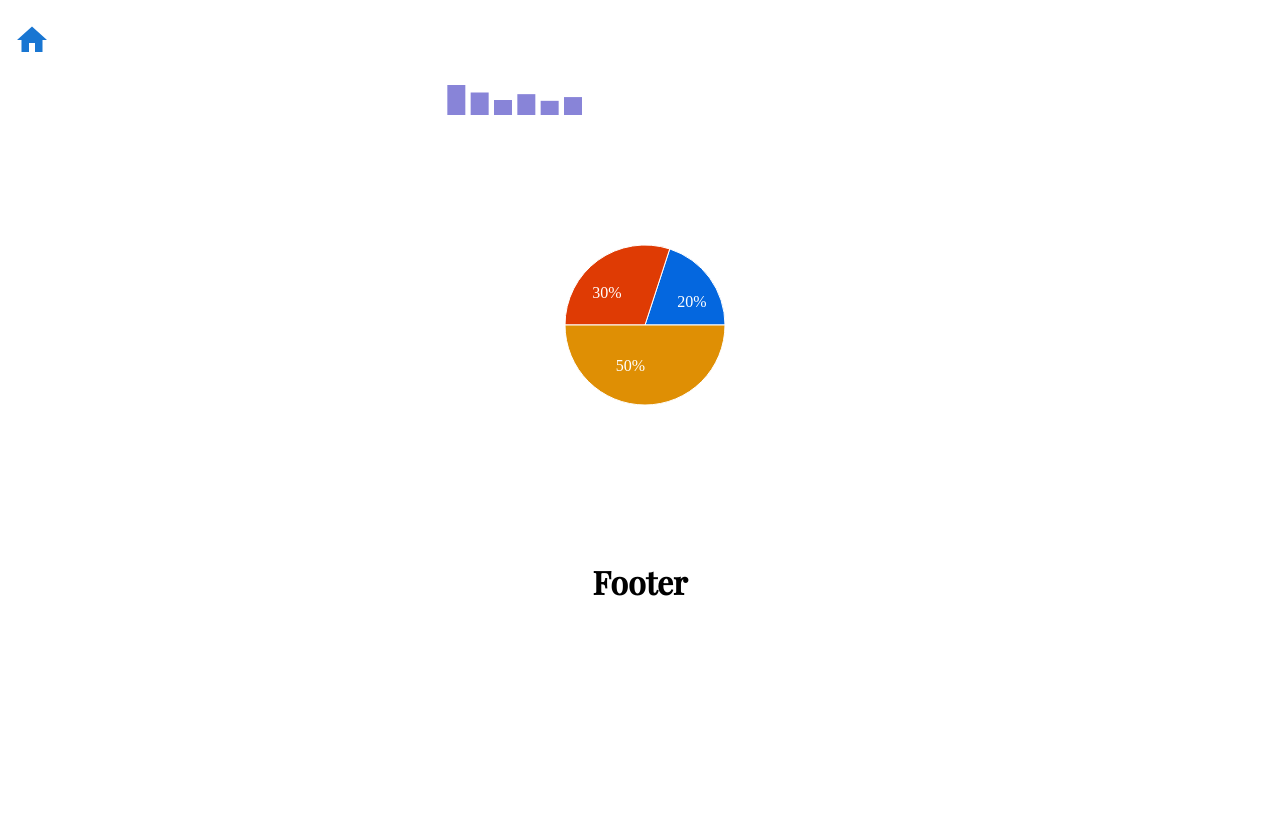
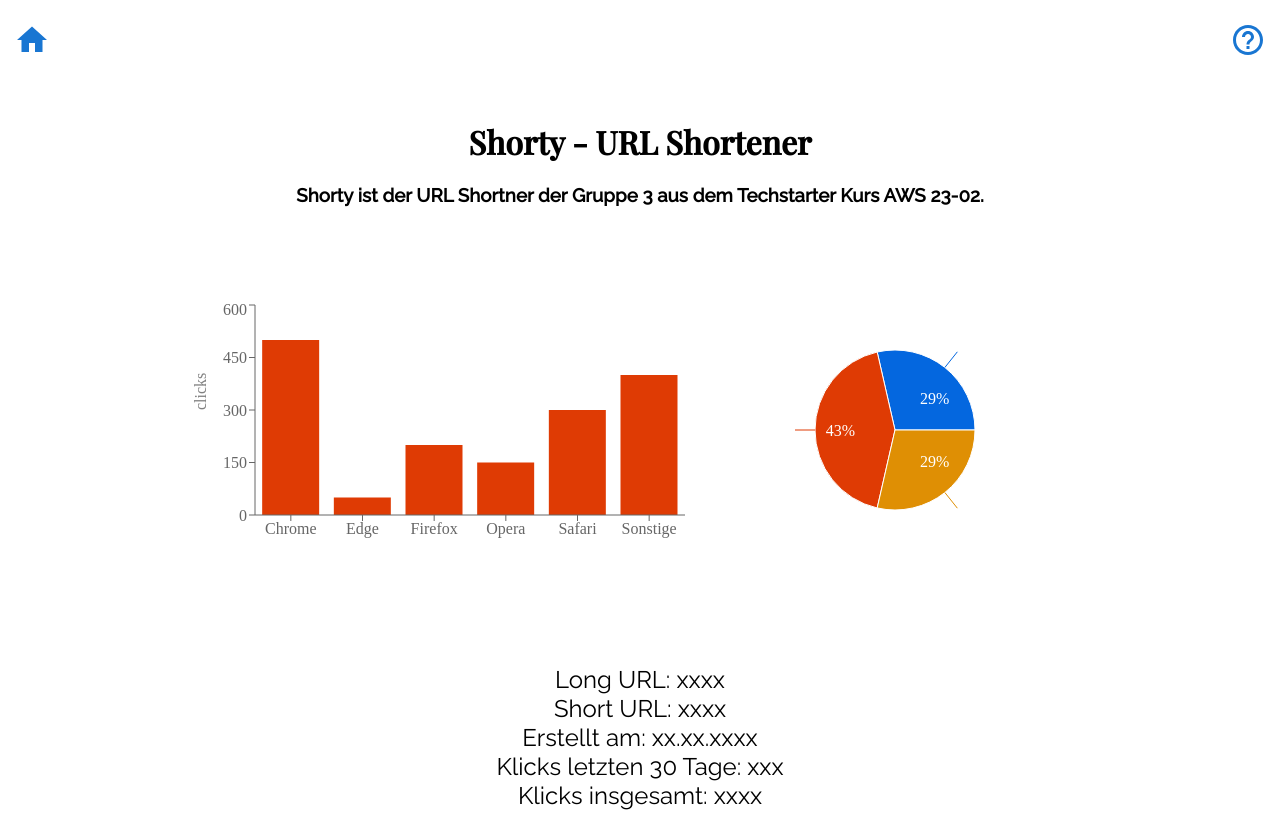
Before and after one commit to aws2302/P2, a React (Create React App) app in the folder frontend/: page /stats in a window 1280 px wide. Built offline with nearby package versions, Linux system fonts and the light colour scheme.

Commit message:
zwischenstand

```diff
--- a/frontend/src/components/css/App.css
+++ b/frontend/src/components/css/App.css
@@ -57,6 +57,11 @@ p {
   min-height: 50vh;
 }
 
+.pie-body-url {
+  display: flex;
+  justify-content: left;
+}
+
 .T-Field {
   display: flex;
   justify-content: center;
@@ -89,7 +94,7 @@ p {
   min-height: 40vh;
 }
 
-Ausgabe Short URL & Password
+/* Ausgabe Short URL & Password */
 .output {
   display: flex;
   flex-direction: column;
--- /dev/null
+++ b/frontend/src/components/css/chart.css
@@ -0,0 +1,57 @@
+/* Font */
+@import url("https://fonts.googleapis.com/css2?family=Playfair+Display:wght@500&family=Raleway:wght@500&display=swap");
+
+/* Body */
+h1 {
+  font-family: "Playfair Display", serif;
+  margin-top: 5vh;
+}
+
+h3 {
+  font-family: "Raleway", sans-serif;
+}
+
+p {
+  font-family: "Raleway", sans-serif;
+}
+
+.pie-body-url {
+  display: flex;
+  justify-content: center;
+  text-align: center;
+  min-height: 50vh;
+}
+
+.Tiny-Bar {
+  display: flex;
+  justify-content: left;
+  align-items: center;
+  margin-left: auto;
+}
+
+.Chartpie {
+  display: flex;
+  justify-content: right;
+  align-items: center;
+  margin-left: 0;
+  margin-right: 5vh;
+}
+ul {
+    font-family: "Raleway", sans-serif;
+    font-size: 3vh;
+}
+ul.no-bullets {
+  list-style-type: none; /* Remove bullets */
+  padding: 0; /* Remove padding */
+  margin: 0; /* Remove margins */
+}
+
+/* Footer */
+.footer-url {
+  /* background-color: rgb(222, 193, 90); */
+  display: flex;
+  justify-content: center;
+  text-align: center;
+  margin-top: 5vh;
+  min-height: 20vh;
+}
--- a/frontend/src/components/piechart.js
+++ b/frontend/src/components/piechart.js
@@ -2,9 +2,9 @@ import "./css/App.css";
 import React from "react";
 import { PieChart, Pie, Cell } from "recharts";
 const data = [
-  { name: "Windows", value: 200 },
-  { name: "MacOS", value: 300 },
-  { name: "Linux", value: 500 },
+  { name: "Windows", value: 10 },
+  { name: "MacOS", value: 15 },
+  { name: "Linux", value: 10 },
 ];
 const COLORS = ["#0467DF", "#DF3B04", "#DF8F04", "#FF8042"];
 const RADIAN = Math.PI / 180;
@@ -16,6 +16,7 @@ const renderCustomizedLabel = ({
   outerRadius,
   percent,
   index,
+  name,
 }) => {
   const radius = innerRadius + (outerRadius - innerRadius) * 0.5;
   const x = cx + radius * Math.cos(-midAngle * RADIAN);
@@ -42,7 +43,7 @@ export default function Chartpie() {
         data: data,
         cx: 200,
         cy: 200,
-        labelLine: false,
+        labelLine: true,
         label: renderCustomizedLabel,
         outerRadius: 80,
         fill: "#8884d8",
--- a/frontend/src/components/tinybarchart.js
+++ b/frontend/src/components/tinybarchart.js
@@ -1,50 +1,67 @@
+import { green } from "@mui/material/colors";
 import "./css/App.css";
 import React from "react";
-import { BarChart, Bar } from "recharts";
+import {
+  Area,
+  AreaChart,
+  Bar,
+  BarChart,
+  Line,
+  XAxis,
+  YAxis,
+  CartesianGrid,
+  Tooltip,
+  Legend,
+  Scatter,
+  ScatterChart,
+  LineChart,
+  PieChart,
+  Pie,
+  PolarAngleAxis,
+  Radar,
+  RadarChart,
+  PolarGrid,
+  PolarRadiusAxis,
+} from "recharts";
 
 const data = [
   {
-    name: "Chrome",
-    uv: 4000,
-    pv: 2400,
-    amt: 2400
+    Browser: "Chrome",
+    clicks: 500,
   },
   {
-    name: "Edge",
-    uv: 3000,
-    pv: 1398,
-    amt: 2210
+    Browser: "Edge",
+    clicks: 50,
   },
   {
-    name: "Firefox",
-    uv: 2000,
-    pv: 9800,
-    amt: 2290
+    Browser: "Firefox",
+    clicks: 200,
   },
   {
-    name: "Opera",
-    uv: 2780,
-    pv: 3908,
-    amt: 2000
+    Browser: "Opera",
+    clicks: 150,
   },
   {
-    name: "Safari",
-    uv: 1890,
-    pv: 4800,
-    amt: 2181
+    Browser: "Safari",
+    clicks: 300,
   },
   {
-    name: "Sonstige",
-    uv: 2390,
-    pv: 3800,
-    amt: 2500
+    Browser: "Sonstige",
+    clicks: 400,
   },
 ];
 
 export default function TinyBar() {
   return (
-    <BarChart width={150} height={40} data={data}>
-      <Bar dataKey="uv" fill="#8884d8" />
+    <BarChart
+    width={500}
+    height={250}
+    data={data}
+    >
+      <Bar dataKey="clicks" fill="#DF3B04" />
+      <XAxis dataKey={"Browser"} type="category" />
+      <YAxis label={{ value: "clicks", angle: -90, position: "insideLeft" }} />
+      <Tooltip />
     </BarChart>
   );
 }
--- a/frontend/src/pages/App.js
+++ b/frontend/src/pages/App.js
@@ -2,8 +2,8 @@ import "../components/css/App.css";
 import * as React from "react";
 import { TextField, Button } from "@mui/material";
 import SendIcon from "@mui/icons-material/Send";
-import HomeIcon from '@mui/icons-material/Home';
-import BarChartIcon from '@mui/icons-material/BarChart';
+import HomeIcon from "@mui/icons-material/Home";
+import BarChartIcon from "@mui/icons-material/BarChart";
 import { blue } from "@mui/material/colors";
 import BasicModal from "../components/modal";
 import ModeSwitch from "../components/Switch";
@@ -17,11 +17,10 @@ import { useNavigate } from "react-router-dom";
 const primary = blue[700];
 const accent_hover = blue[900];
 
-
 export default function App() {
-  const [url, setUrl] = useState(''); // URL speichern
+  const [url, setUrl] = useState(""); // URL speichern
   const [response, setResponse] = useState(null);
-  const [passwordValue, setPasswordValue] = useState('');
+  const [passwordValue, setPasswordValue] = useState("");
 
   const handleSendClick = async () => {
     try {
@@ -43,18 +42,26 @@ export default function App() {
     <div className="App">
       <header className="App-header">
         <div className="div-HS-Icon">
-          <Button className="HomeIcon" aria-label="HomeIcon">
-            <HomeIcon className="H-Icon" style={{ fontSize: '36px' }} />
+          <Button
+            className="HomeIcon"
+            aria-label="HomeIcon"
+            onClick={() => {
+              navigate("/");
+            }}
+          >
+            <HomeIcon className="H-Icon" style={{ fontSize: "36px" }} />
           </Button>
-          <Button className="StatsIcon" aria-label="StatsIcon" onClick={() => {
-          navigate("/stats");
-        }}>
-            <BarChartIcon className="S-Icon" style={{ fontSize: '36px' }} />
+          <Button
+            className="StatsIcon"
+            aria-label="StatsIcon"
+            onClick={() => {
+              navigate("/stats");
+            }}
+          >
+            <BarChartIcon className="S-Icon" style={{ fontSize: "36px" }} />
           </Button>
         </div>
-        <div className="div-MS-Icon">
-          {/* <ModeSwitch /> */}
-        </div>
+        <div className="div-MS-Icon">{/* <ModeSwitch /> */}</div>
         <BasicModal />
       </header>
       {/* Body Section */}
@@ -62,16 +69,17 @@ export default function App() {
         <body className="App-Body">
           <h1>Shorty - URL Shortener</h1>
           <h3>
-            Shorty ist der URL Shortner der Gruppe 3 aus dem Techstarter Kurs AWS 23-02.
+            Shorty ist der URL Shortner der Gruppe 3 aus dem Techstarter Kurs
+            AWS 23-02.
           </h3>
           <div className="T-Field">
             <TextField
               id="outlined-basic"
               label="Enter the link here"
               variant="outlined"
-              sx={{ width: '100%' }}
+              sx={{ width: "100%" }}
               value={url} // Textfeld wird ausgelesen
-              onChange={e => setUrl(e.target.value)}
+              onChange={(e) => setUrl(e.target.value)}
             />
             <Button
               onClick={handleSendClick}
@@ -96,9 +104,7 @@ export default function App() {
           {response && (
             <ShortURL shortenLink={response} /> // Ausgabe Short-URL
           )}
-          {response && passwordValue && (
-            <div style={{ margin: '10px' }}></div>
-          )}
+          {response && passwordValue && <div style={{ margin: "10px" }}></div>}
           {passwordValue && (
             <Password value={passwordValue} /> // Ausgabe Password
           )}
--- a/frontend/src/pages/Stats.js
+++ b/frontend/src/pages/Stats.js
@@ -1,9 +1,11 @@
-import "../components/css/App.css";
+import "../components/css/chart.css";
 import React from "react";
 import { Button } from "@mui/material";
 import HomeIcon from "@mui/icons-material/Home";
 import { useNavigate } from "react-router-dom";
 import Routing from "../Routing";
+import BasicModal from "../components/modal";
+import ModeSwitch from "../components/Switch";
 import TinyBar from "../components/tinybarchart";
 import Chartpie from "../components/piechart";
 
@@ -15,30 +17,53 @@ export default function Stats() {
     <div className="Stats">
       <header className="App-header">
         <div className="div-HS-Icon">
-      <Button className="HomeIcon" aria-label="HomeIcon" onClick={() => {
+          <Button
+            className="HomeIcon"
+            aria-label="HomeIcon"
+            onClick={() => {
               navigate("/");
-        }}>
+            }}
+          >
             <HomeIcon className="H-Icon" style={{ fontSize: "36px" }} />
           </Button>
+          {/* <Button
+            className="StatsIcon"
+            aria-label="StatsIcon"
+            onClick={() => {
+              navigate("/stats");
+            }}
+          >
+            <BarChartIcon className="S-Icon" style={{ fontSize: "36px" }} />
+          </Button> */}
         </div>
+        <div className="div-MS-Icon">{/* <ModeSwitch /> */}</div>
+        <BasicModal />
       </header>
-      <div className="body-url">
+      {/* Body Section */}
+      <div className="pie-body-url">
         <body className="App-Body">
+          <h1>Shorty - URL Shortener</h1>
+          <h3>
+            Shorty ist der URL Shortner der Gruppe 3 aus dem Techstarter Kurs
+            AWS 23-02.
+          </h3>
           <div className="Tiny-Bar">
-          <TinyBar style={{}} />
+            <TinyBar />
+            <Chartpie />
           </div>
-        <div className="Pie-Chart">
-          <Chartpie />
+          <div>
           </div>
         </body>
         </div>
         <div className="footer-url">
         <footer>
-        <div>
-          <h1>
-        Footer
-          </h1>
-        </div>
+          <ul className="no-bullets">
+          <li>Long URL: xxxx</li>
+          <li>Short URL: xxxx</li>
+          <li>Erstellt am: xx.xx.xxxx</li>
+          <li>Klicks letzten 30 Tage: xxx</li>
+          <li>Klicks insgesamt: xxxx</li>
+          </ul>
         </footer>
         </div>
       </div>
```
Lines whose indentation alone changed are shown as unchanged.
